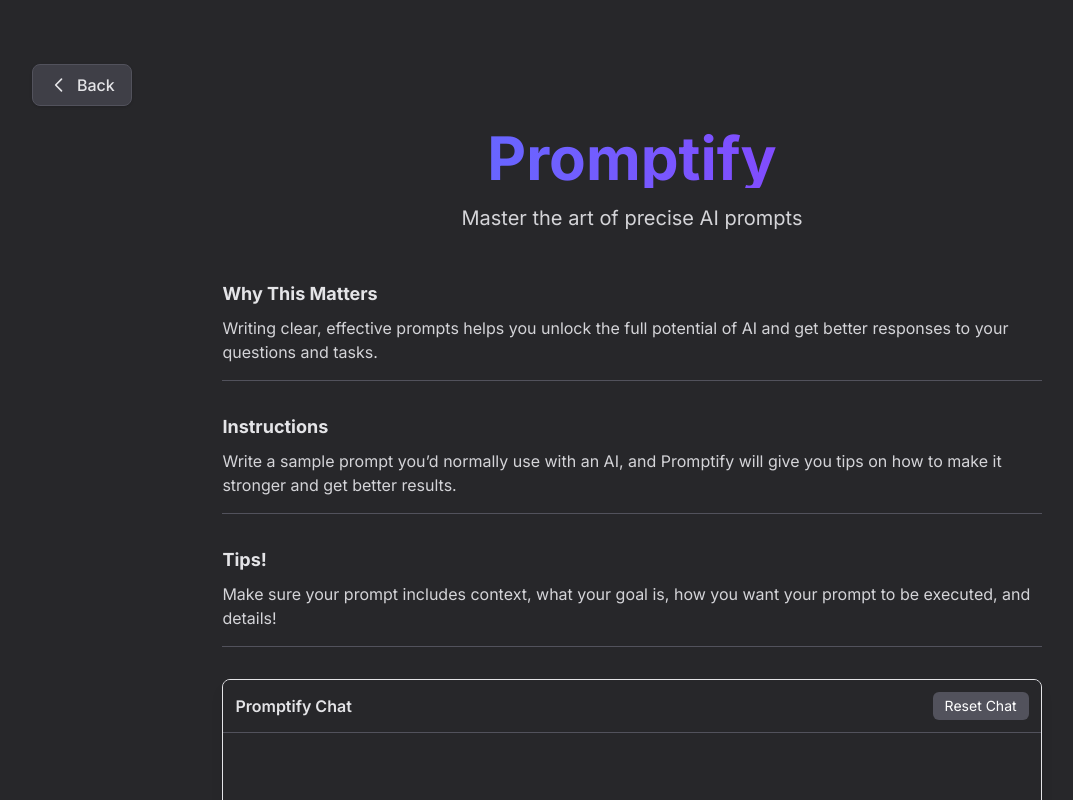
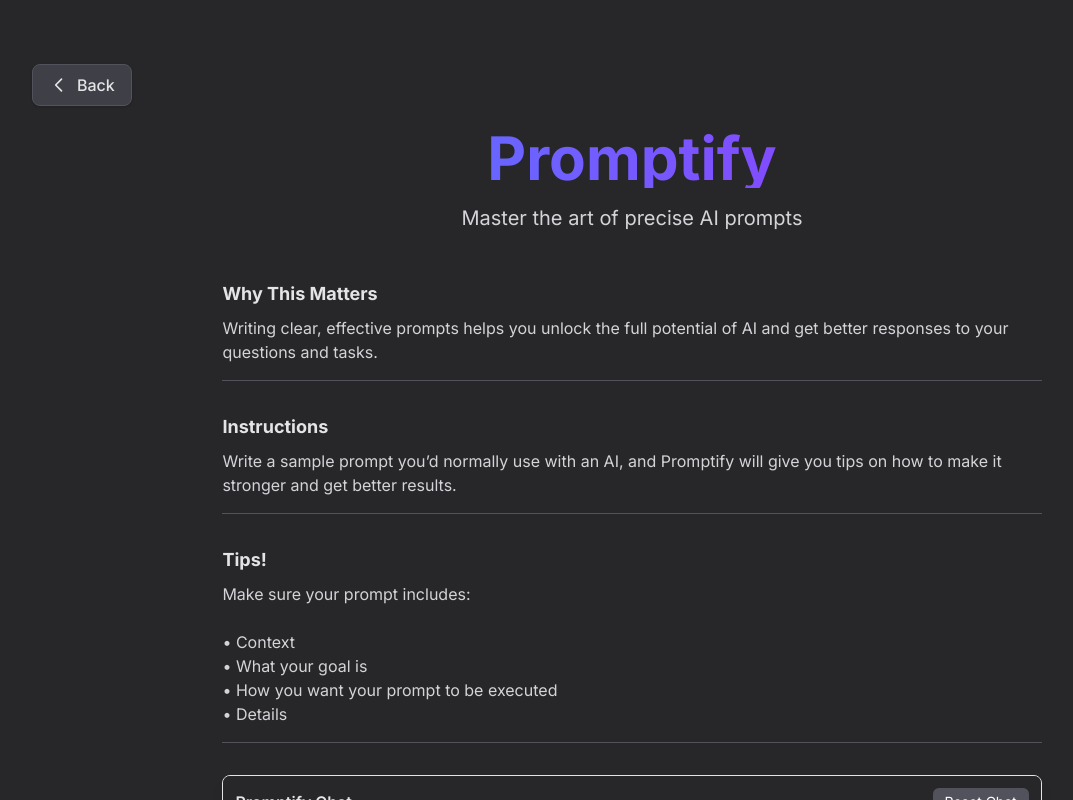
Before and after one commit to obtain-ai/obtain, a SvelteKit app: page /promptify in a window 1280 px wide. Shown: the top 800 px of the page, without its empty margins (8-1081 px from the left). Built offline with nearby package versions, Linux system fonts and the light colour scheme.

Commit message:
reformat tips into bullet points

```diff
--- a/src/routes/promptify/+page.svelte
+++ b/src/routes/promptify/+page.svelte
@@ -53,7 +53,11 @@
 					Tips!
 				{/snippet}
 				{#snippet content()}
-					Make sure your prompt includes context, what your goal is, how you want your prompt to be executed, and details!
+					Make sure your prompt includes:<br><br>
+						• Context<br>
+						• What your goal is<br>
+						• How you want your prompt to be executed<br>
+						• Details<br>
 				{/snippet}
 			</InfoDisplay>
 		</div>
```
